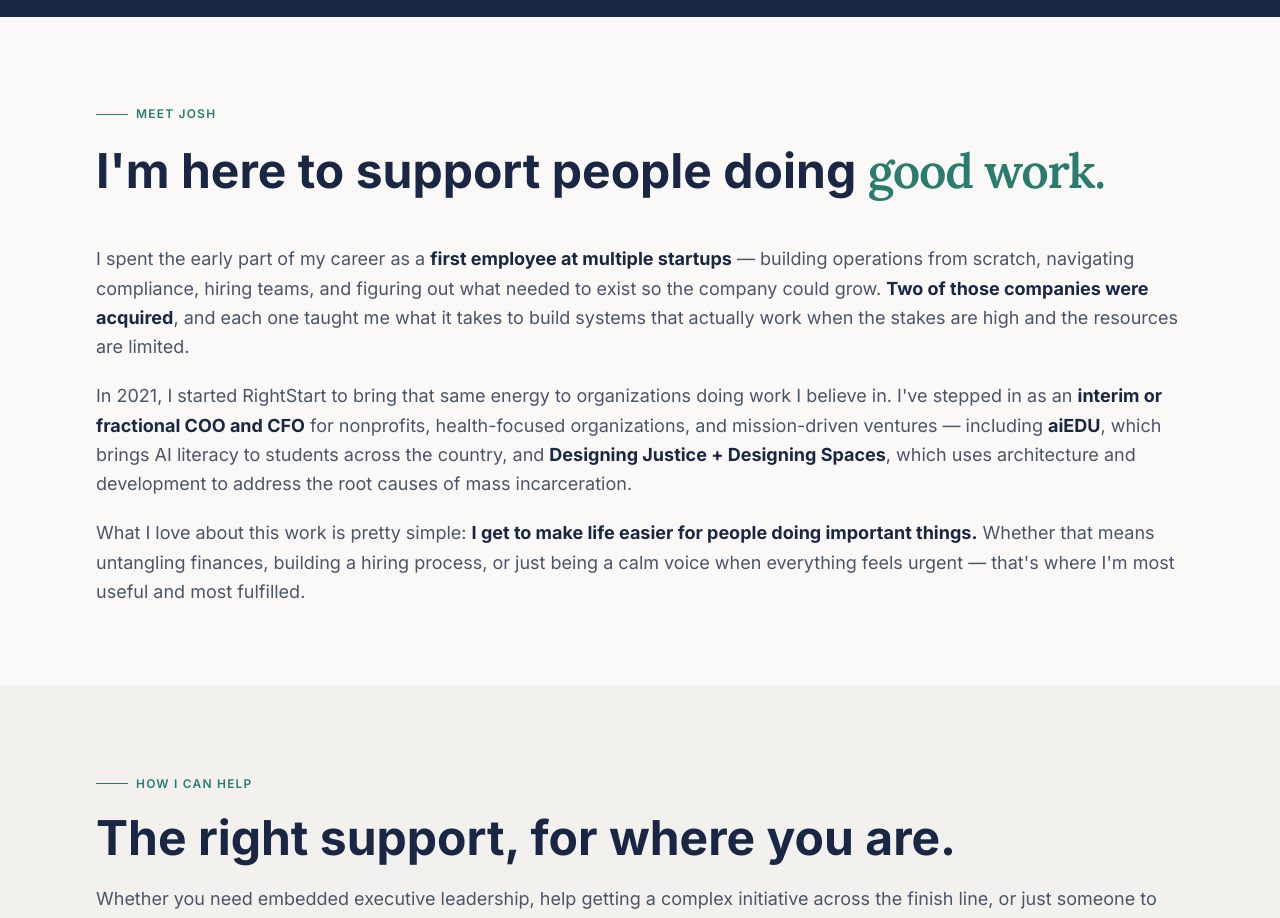
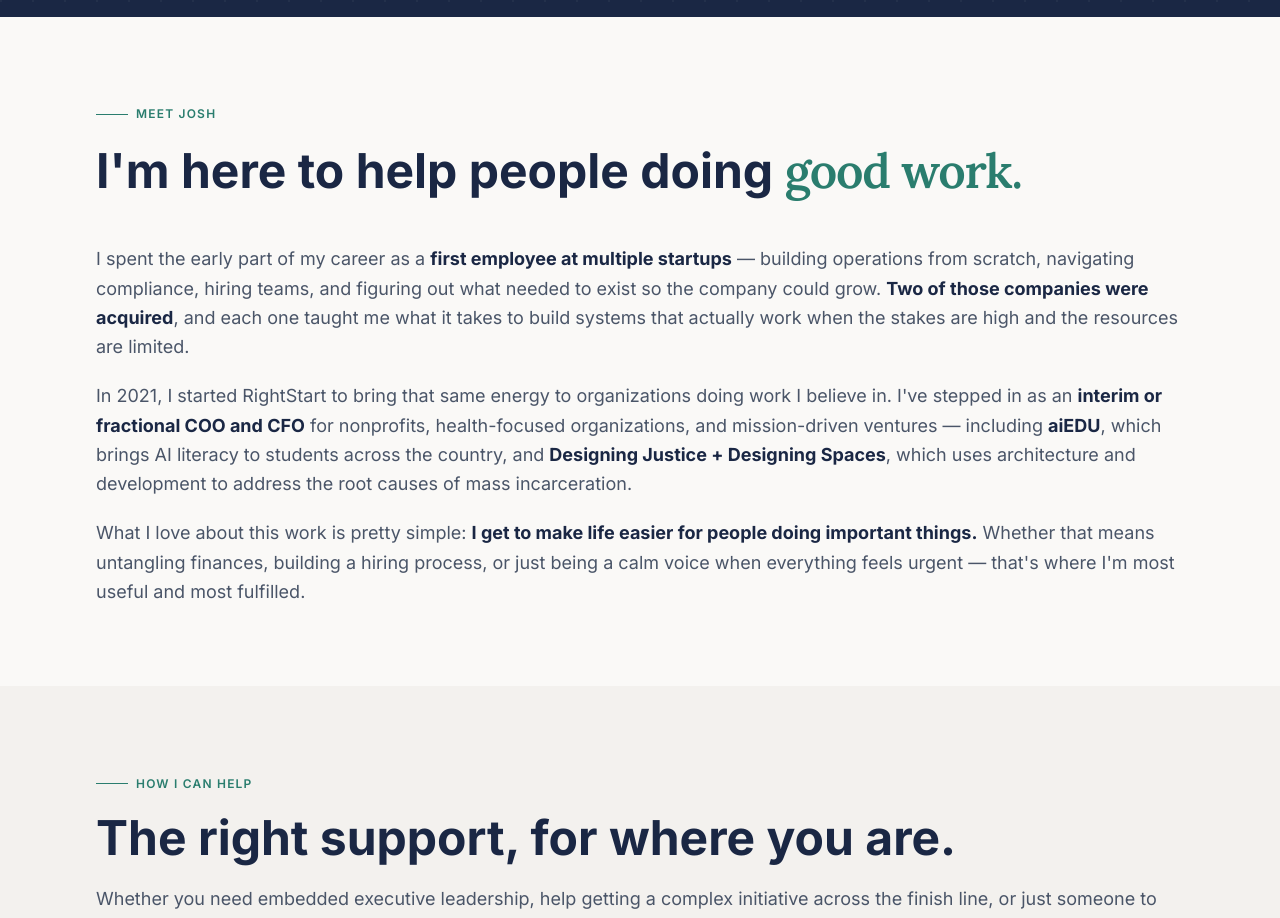
Before and after one commit to joshtgreen/righstart.site, a Next.js app: page / in a window 1280 px wide. Shown: the part 800-1718 px from the top of the page. Built offline with nearby package versions, Linux system fonts and the light colour scheme.

Commit message:
Change About heading from 'support' to 'help' to avoid duplicate wording with Services heading
https://claude.ai/code/session_01VM6d7DAnpPS9PAAZpsmYrN

```diff
--- a/components/About.tsx
+++ b/components/About.tsx
@@ -12,7 +12,7 @@ export default function About() {
 
         {/* Headline */}
         <h2 className="text-4xl lg:text-5xl font-bold text-[#1a2744] leading-snug mb-10">
-          I&apos;m here to support people doing{" "}
+          I&apos;m here to help people doing{" "}
           <em className="font-serif font-semibold not-italic tracking-tight text-[#2a7d6e]">
             good work.
           </em>
```
